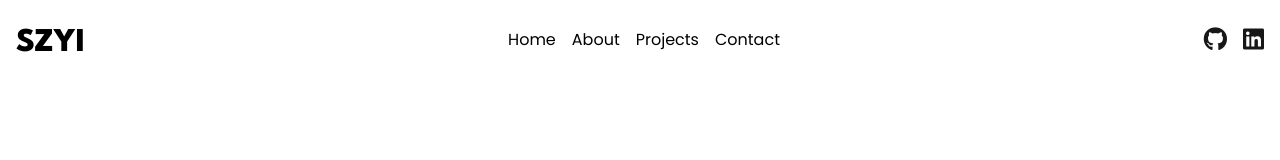
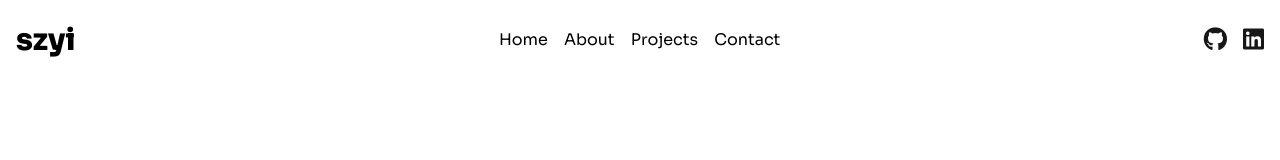
Before and after one commit to szyi10/portfolio, a React (Vite) app: page / in a window 1280 px wide. Shown: the top 160 px of the page. Built offline with nearby package versions, Linux system fonts and the light colour scheme; the HTML template or start-up script is replaced by a standard one.

Commit message:
changed font

```diff
--- a/index.html
+++ b/index.html
@@ -9,11 +9,7 @@
     <link rel="preconnect" href="https://fonts.googleapis.com" />
     <link rel="preconnect" href="https://fonts.gstatic.com" crossorigin />
     <link
-      href="https://fonts.googleapis.com/css2?family=Kumbh+Sans:wght@400;500;600;700;800;900&family=Poppins:wght@300;400;500;600;700;800;900&display=swap"
-      rel="stylesheet"
-    />
-    <link
-      href="https://unpkg.com/boxicons@2.1.4/css/boxicons.min.css"
+      href="https://fonts.googleapis.com/css2?family=Sora:wght@100..800&display=swap"
       rel="stylesheet"
     />
     <link
--- a/src/components/MobileNavbar.jsx
+++ b/src/components/MobileNavbar.jsx
@@ -21,7 +21,7 @@ const MobileNavbar = ({ menuOpened, toggle, close }) => {
         )}
       >
         <div className="h-20 flex items-center px-4">
-          <div className="font-display font-black text-3xl uppercase flex items-center justify-between w-full">
+          <div className="font-display font-black text-3xl flex items-center justify-between w-full">
             <a href="#">szyi</a>
             <span onClick={toggle} className="text-base font-normal font-sans">
               ✖️
--- a/src/components/Navbar.jsx
+++ b/src/components/Navbar.jsx
@@ -32,7 +32,7 @@ const Navbar = () => {
         )}
       >
         <div className="flex-container items-center justify-between">
-          <div className="font-display font-black text-3xl uppercase flex items-center">
+          <div className="font-display font-black text-3xl flex items-center">
             <img
               src={menu}
               width={16}
--- a/tailwind.config.js
+++ b/tailwind.config.js
@@ -3,14 +3,14 @@ export default {
   content: ["./index.html", "./src/**/*.{js,ts,jsx,tsx}"],
   theme: {
     fontFamily: {
-      sans: "Poppins",
+      sans: "Sora",
     },
     extend: {
       screens: {
         xs: "375px",
       },
       fontFamily: {
-        display: "Kumbh Sans",
+        display: "Sora",
       },
     },
   },
```
